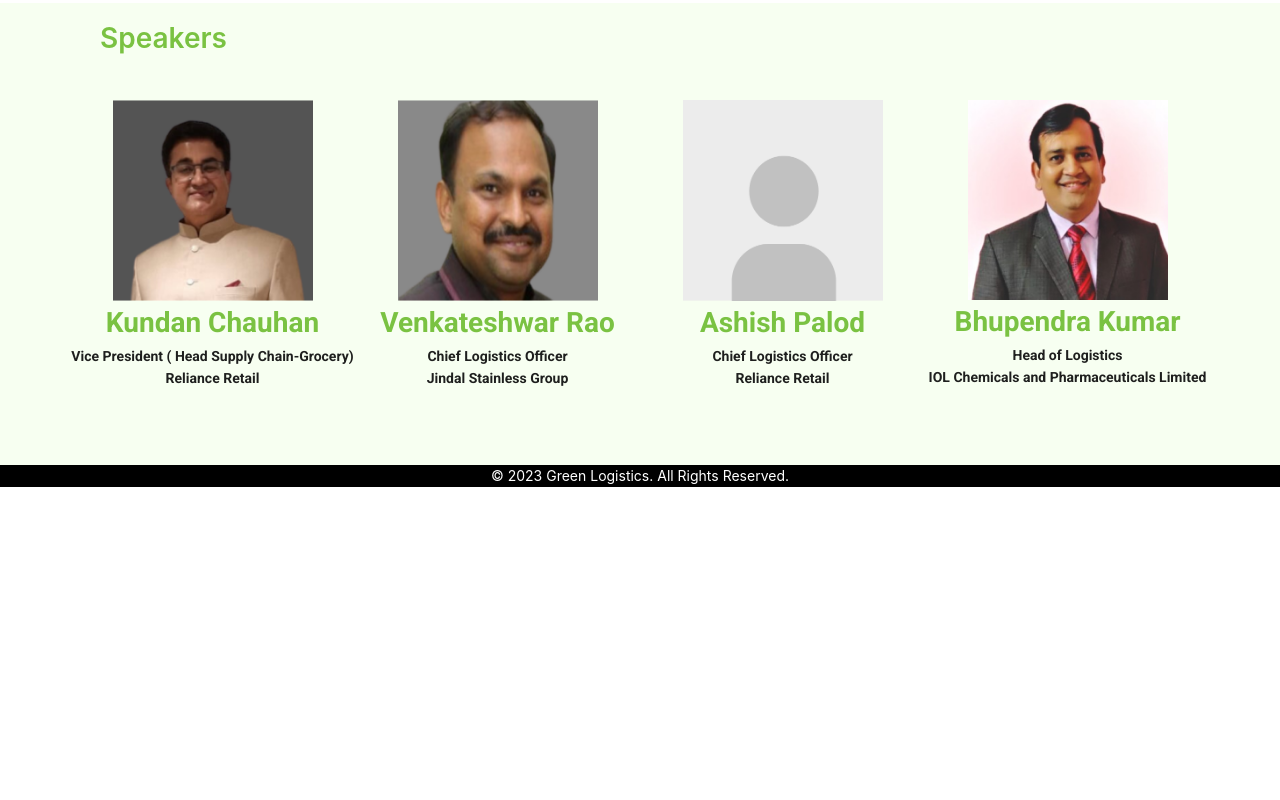
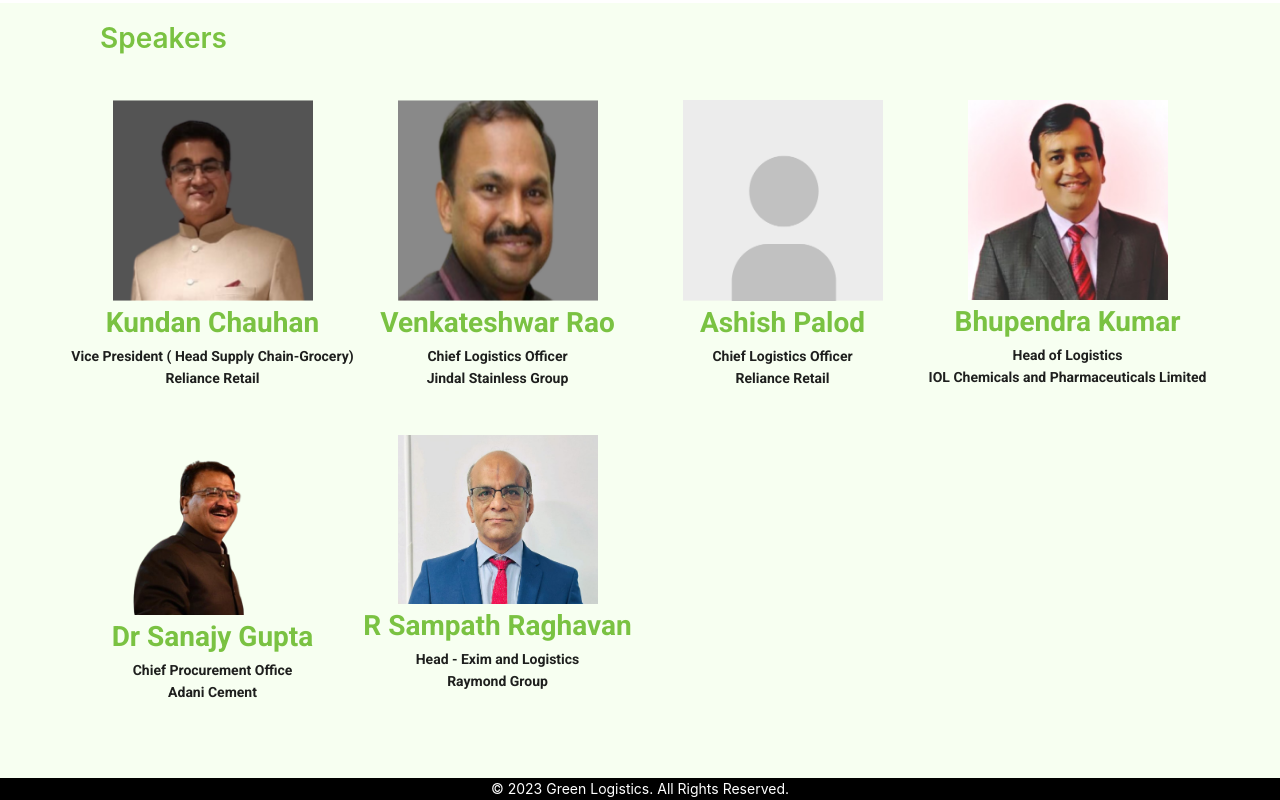
Before and after one commit to shubham-guru/green-logistics, a React (Create React App) app: page / in a window 1280 px wide. Shown: the part 1325-2125 px from the top of the page. Before the commit the page ends 1812 px from the top, so only its background shows below. Built offline with nearby package versions, Linux system fonts and the light colour scheme.

Commit message:
Speakers Added

```diff
--- a/src/constants/SpeakersList.ts
+++ b/src/constants/SpeakersList.ts
@@ -2,6 +2,9 @@ import speakerOne from "../assets/speaker-1.png";
 import speakerTwo from '../assets/speaker-3 1.png';
 import speakerThree from '../assets/Group 1000006689.png';
 import speakerFour from '../assets/speaker-4.png';
+import speakerFive from '../assets/speaker-5.png';
+import speakerSix from '../assets/speaker-6.png';
+
 
 export const SpeakerList = [
   {
@@ -28,4 +31,15 @@ export const SpeakerList = [
     designation: "Head of Logistics",
     company: "IOL Chemicals and Pharmaceuticals Limited",
   },
+  {
+    image: speakerFive,
+    name: "Dr Sanajy Gupta",
+    designation: "Chief Procurement Office",
+    company: "Adani Cement",
+  },{
+    image: speakerSix,
+    name: "R Sampath Raghavan",
+    designation: "Head - Exim and Logistics",
+    company: "Raymond Group",
+  },
 ];
```
Also changed, not shown: src/assets/speaker-5.png (added), src/assets/speaker-6.png (added).
